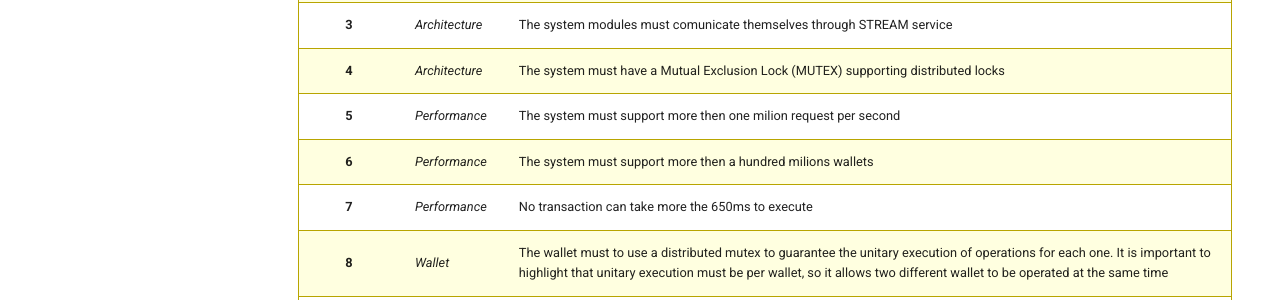
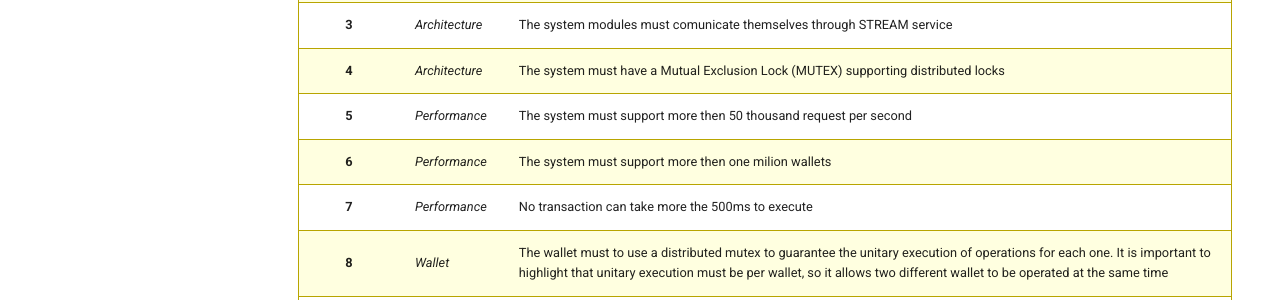
Before and after one commit to cowex-demo/codex-demo.github.io, an MkDocs documentation site: the page built from docs/solution/technic.md, in a window 1280 px wide and 1038 px high. Shown: the part 398-698 px from the top of the window. Built offline with MkDocs 1.6.1 and Material for MkDocs 9.7.7, drawn with Linux system fonts in a browser that asks for light colours.

Commit message:
add new performance metrics more conservative

```diff
--- a/docs/solution/technic.md
+++ b/docs/solution/technic.md
@@ -7,9 +7,9 @@
     | 2 | Architecture | The system must support multiple instances of their microservices |
     | 3 | Architecture | The system modules must comunicate themselves through STREAM service |
     | 4 | Architecture | The system must have a Mutual Exclusion Lock (MUTEX) supporting distributed locks |
-    | 5 | Performance | The system must support more then one milion request per second |
-    | 6 | Performance | The system must support more then a hundred milions wallets |
-    | 7 | Performance | No transaction can take more the 650ms to execute |
+    | 5 | Performance | The system must support more then 50 thousand request per second |
+    | 6 | Performance | The system must support more then one milion wallets |
+    | 7 | Performance | No transaction can take more the 500ms to execute |
     | 8 | Wallet | The wallet must to use a distributed mutex to guarantee the unitary execution of operations for each one. It is important to highlight that unitary execution must be per wallet, so it allows two different wallet to be operated at the same time |
     | 9 | Wallet | All transaction in the wallet must be executed synchronously at the user point of view. So for each request the user will receive the final response |
     | 10 | Wallet | As MUTEX will be implemented to grant the unitary and synchronously transacional execution, the sequentiality must be desconsidered |
```
